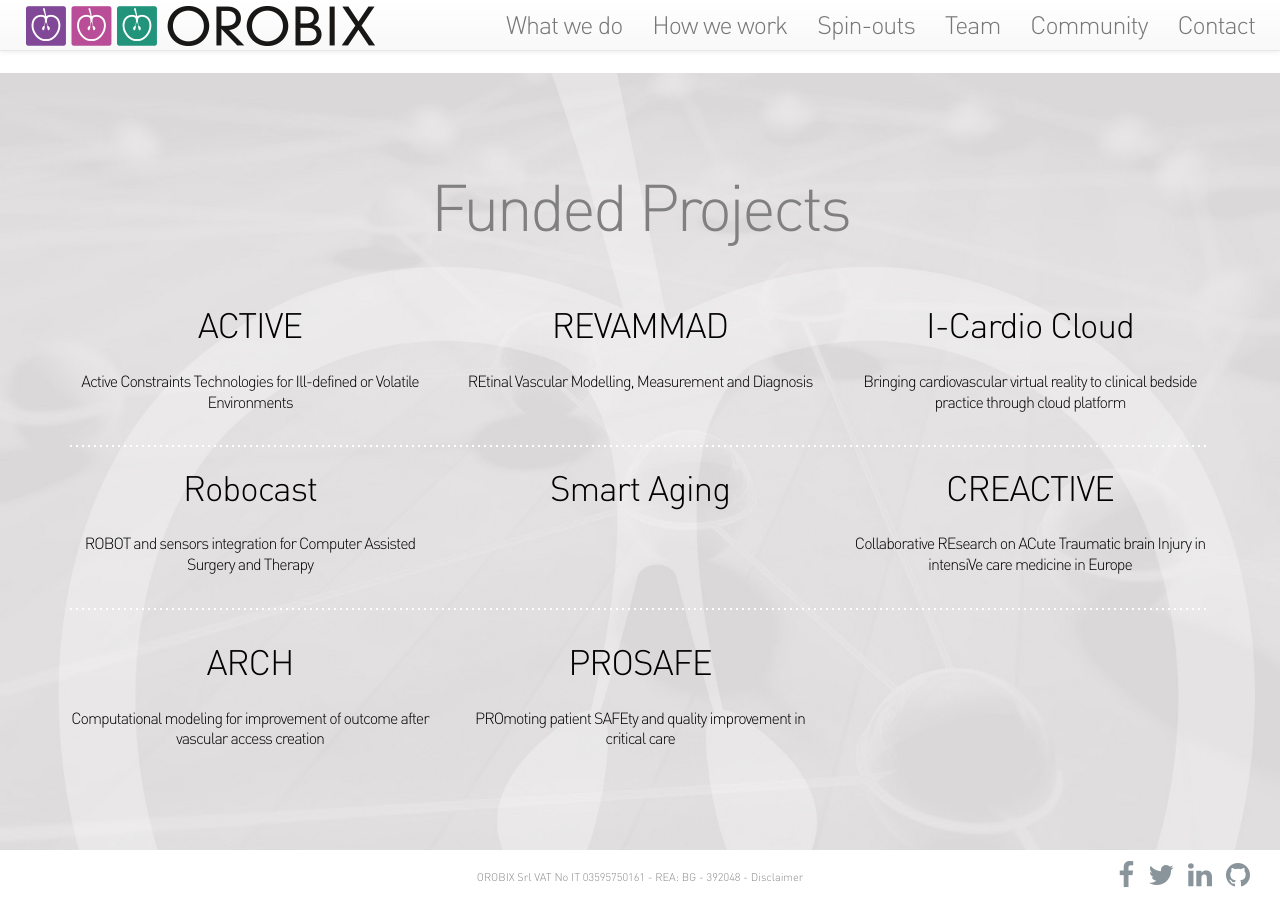
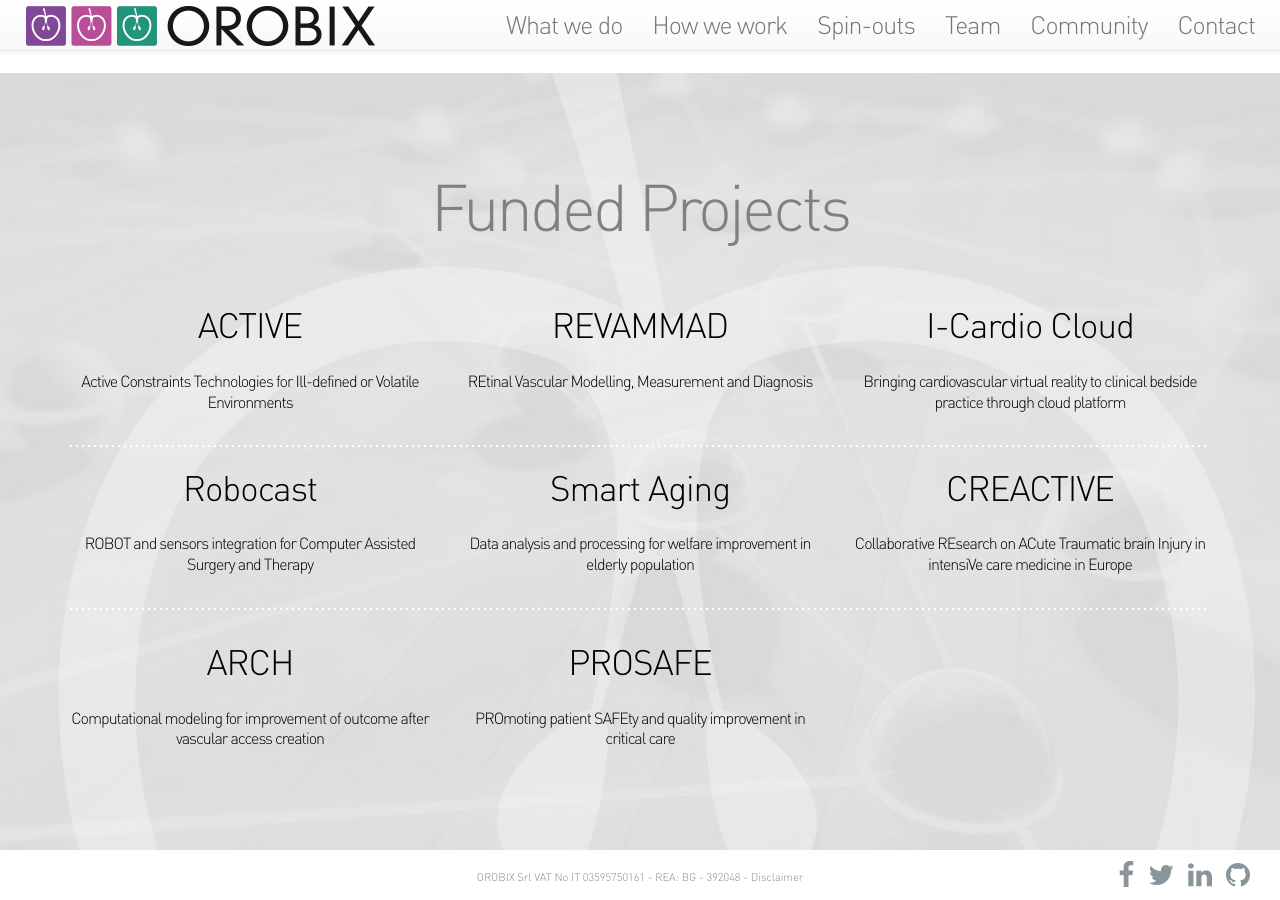
Before and after one commit to orobix/orobix.github.com, a Jekyll site: the page built from customers.html, in a window 1280 px wide and 900 px high, scrolled down 1587 px. Built offline with Jekyll 4.4.1, drawn with Linux system fonts in a browser that asks for light colours; nearby versions of some CDN libraries.

Commit message:
fixed smartaging description

```diff
--- a/customers.html
+++ b/customers.html
@@ -340,7 +340,7 @@
 
       <div class="col-xs-12 col-sm-4 col-lg-4">
         <a class="branch-description" href="http://www.smartaging.eu" target="_blank">Smart Aging</a>
-        <p class="branch-description-projects"></p>
+        <p class="branch-description-projects">Data analysis and processing for welfare improvement in elderly population</p>
       </div>
 
       <div class="col-xs-12 col-sm-4 col-lg-4">
```
